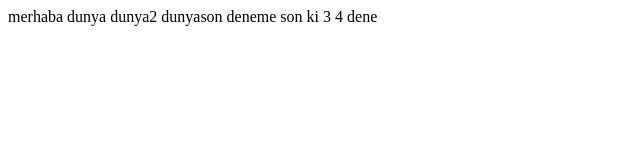
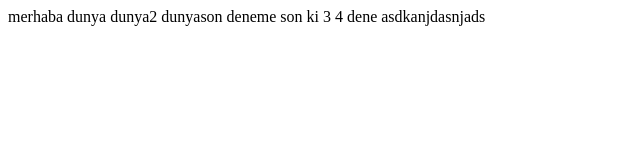
Before and after one commit to Cuneyt-2001/App1, a plain HTML site: page index.html in a window 1280 px wide. Shown: the whole page, without its empty margins (0-640 px from the left). Drawn offline with Linux system fonts and the light colour scheme.

Commit message:
v8
dasdasdas

```diff
--- a/index.html
+++ b/index.html
@@ -11,5 +11,7 @@
     dunya2
     dunyason
     deneme son ki 3 4 dene
+
+    asdkanjdasnjads
 </body>
 </html>
```
